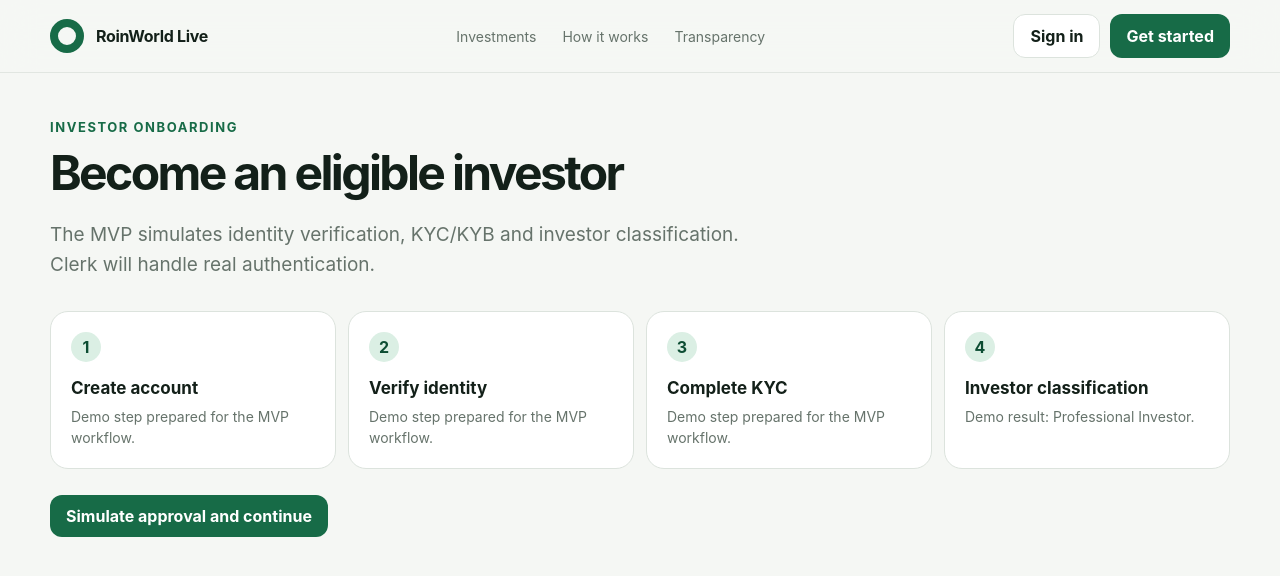
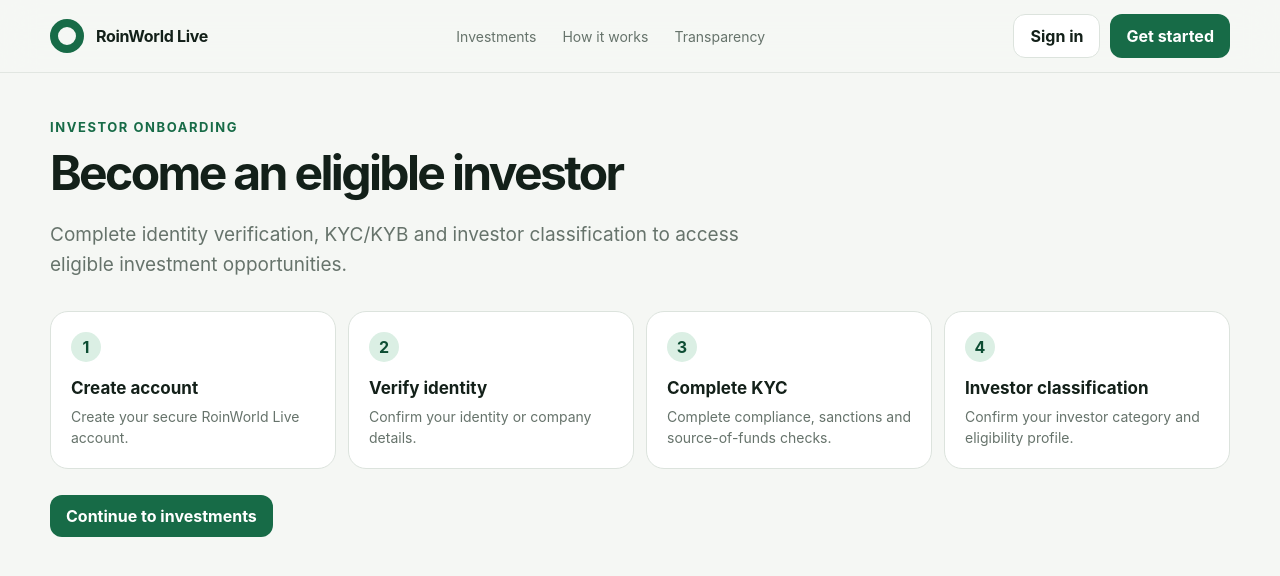
Before and after one commit to nikmad-ops/RoinWorldLive, a Next.js app in the folder prototype/: page /onboarding in a window 1280 px wide. Shown: the top 576 px of the page. Built offline with nearby package versions, Linux system fonts and the light colour scheme; no server answers.

Commit message:
ux: remove prototype and simulation language from product UI

```diff
--- a/prototype/app/onboarding/page.tsx
+++ b/prototype/app/onboarding/page.tsx
@@ -5,13 +5,18 @@ export default function OnboardingPage() {
     <main className="section shell">
       <div className="eyebrow">Investor onboarding</div>
       <h1 style={{ fontSize: 48 }}>Become an eligible investor</h1>
-      <p className="lead">The MVP simulates identity verification, KYC/KYB and investor classification. Clerk will handle real authentication.</p>
+      <p className="lead">Complete identity verification, KYC/KYB and investor classification to access eligible investment opportunities.</p>
       <div className="steps" style={{ marginTop: 30 }}>
-        {["Create account","Verify identity","Complete KYC","Investor classification"].map((title, i) => (
-          <div className="step" key={title}><div className="step-num">{i+1}</div><h3>{title}</h3><p>{i < 3 ? "Demo step prepared for the MVP workflow." : "Demo result: Professional Investor."}</p></div>
+        {[
+          ["Create account", "Create your secure RoinWorld Live account."],
+          ["Verify identity", "Confirm your identity or company details."],
+          ["Complete KYC", "Complete compliance, sanctions and source-of-funds checks."],
+          ["Investor classification", "Confirm your investor category and eligibility profile."],
+        ].map(([title, text], i) => (
+          <div className="step" key={title}><div className="step-num">{i+1}</div><h3>{title}</h3><p>{text}</p></div>
         ))}
       </div>
-      <div style={{ marginTop: 26 }}><Link href="/marketplace" className="btn btn-primary">Simulate approval and continue</Link></div>
+      <div style={{ marginTop: 26 }}><Link href="/marketplace" className="btn btn-primary">Continue to investments</Link></div>
     </main>
   );
 }
```
